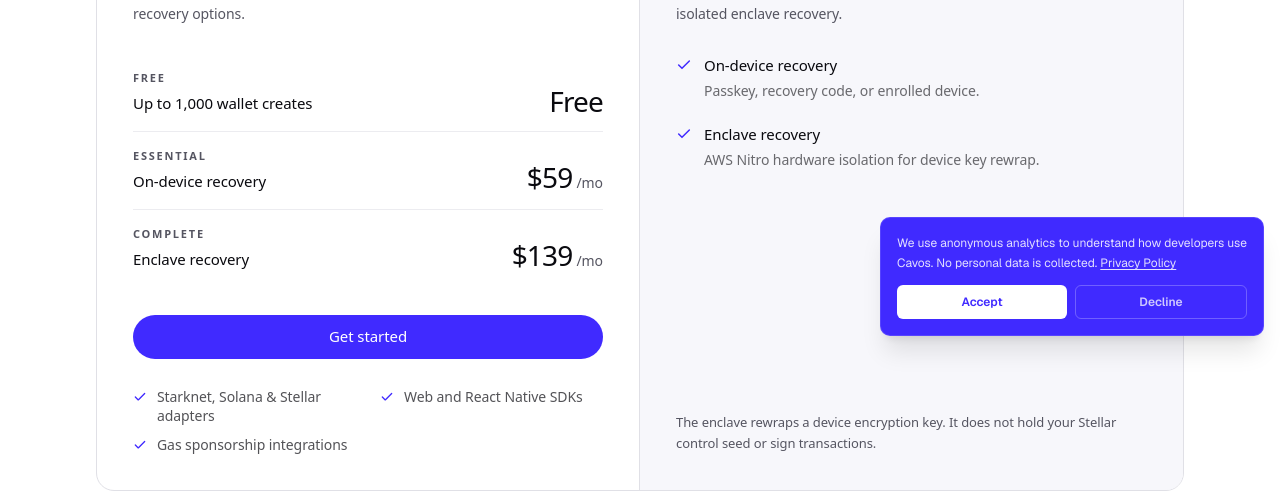
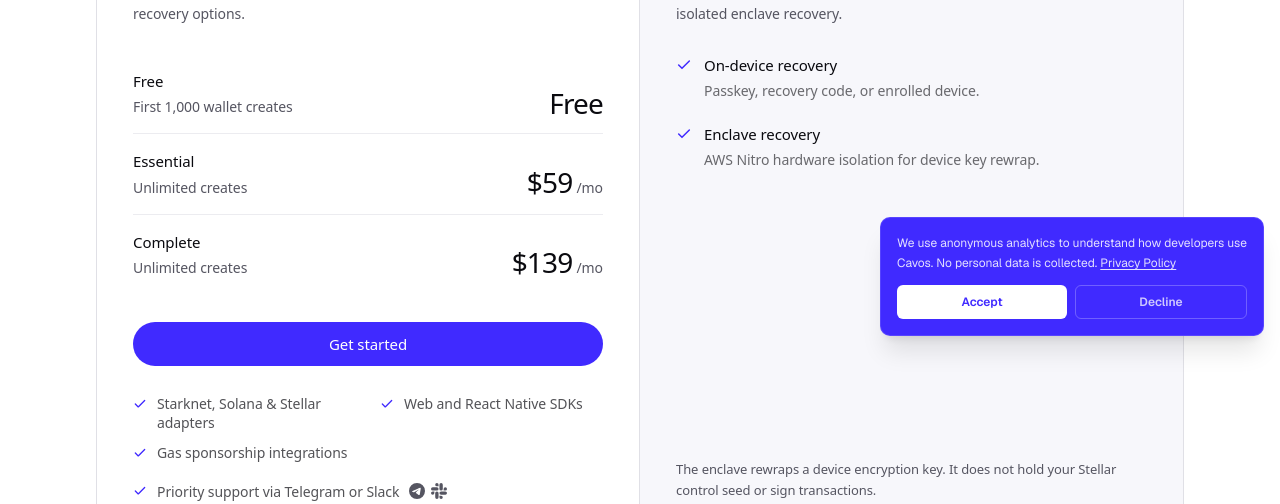
Before and after one commit to cavos-labs/cavos, a Next.js app in the folder cavos-web/: page /pricing in a window 1280 px wide. Shown: the part 448-952 px from the top of the page. Built offline with nearby package versions, Linux system fonts and the light colour scheme; no server answers.

Commit message:
fix(pricing): sentence-case plan names, add Telegram/Slack support icons

```diff
--- a/cavos-web/app/pricing/page.tsx
+++ b/cavos-web/app/pricing/page.tsx
@@ -93,6 +93,22 @@
     'Gas sponsorship integrations',
 ]
 
+function IcoTelegram({ className = '' }: { className?: string }) {
+    return (
+        <svg className={className} width="16" height="16" viewBox="0 0 24 24" fill="currentColor" aria-hidden="true">
+            <path d="M11.944 0A12 12 0 0 0 0 12a12 12 0 0 0 12 12 12 12 0 0 0 12-12A12 12 0 0 0 12 0a12 12 0 0 0-.056 0zm4.962 7.224c.1-.002.321.023.465.14a.506.506 0 0 1 .171.325c.016.093.036.306.02.472-.18 1.898-.962 6.502-1.36 8.627-.168.9-.499 1.201-.82 1.23-.696.065-1.225-.46-1.9-.902-1.056-.693-1.653-1.124-2.678-1.8-1.185-.78-.417-1.21.258-1.91.177-.184 3.247-2.977 3.307-3.23.007-.032.014-.15-.056-.212s-.174-.041-.249-.024c-.106.024-1.793 1.14-5.061 3.345-.48.33-.913.49-1.302.48-.428-.008-1.252-.241-1.865-.44-.752-.245-1.349-.374-1.297-.789.027-.216.325-.437.893-.663 3.498-1.524 5.83-2.529 6.998-3.014 3.332-1.386 4.025-1.627 4.476-1.635z" />
+        </svg>
+    )
+}
+
+function IcoSlack({ className = '' }: { className?: string }) {
+    return (
+        <svg className={className} width="16" height="16" viewBox="0 0 24 24" fill="currentColor" aria-hidden="true">
+            <path d="M5.042 15.165a2.528 2.528 0 0 1-2.52 2.523A2.528 2.528 0 0 1 0 15.165a2.527 2.527 0 0 1 2.522-2.52h2.52v2.52zM6.313 15.165a2.527 2.527 0 0 1 2.521-2.52 2.527 2.527 0 0 1 2.521 2.52v6.313A2.528 2.528 0 0 1 8.834 24a2.528 2.528 0 0 1-2.521-2.522v-6.313zM8.834 5.042a2.528 2.528 0 0 1-2.521-2.52A2.528 2.528 0 0 1 8.834 0a2.528 2.528 0 0 1 2.521 2.522v2.52H8.834zM8.834 6.313a2.528 2.528 0 0 1 2.521 2.521 2.528 2.528 0 0 1-2.521 2.521H2.522A2.528 2.528 0 0 1 0 8.834a2.528 2.528 0 0 1 2.522-2.521h6.312zM18.956 8.834a2.528 2.528 0 0 1 2.522-2.521A2.528 2.528 0 0 1 24 8.834a2.528 2.528 0 0 1-2.522 2.521h-2.522V8.834zM17.688 8.834a2.528 2.528 0 0 1-2.523 2.521 2.527 2.527 0 0 1-2.52-2.521V2.522A2.527 2.527 0 0 1 15.165 0a2.528 2.528 0 0 1 2.523 2.522v6.312zM15.165 18.956a2.528 2.528 0 0 1 2.523 2.522A2.528 2.528 0 0 1 15.165 24a2.527 2.527 0 0 1-2.52-2.522v-2.522h2.52zM15.165 17.688a2.527 2.527 0 0 1-2.52-2.523 2.526 2.526 0 0 1 2.52-2.52h6.313A2.527 2.527 0 0 1 24 15.165a2.528 2.528 0 0 1-2.522 2.523h-6.313z" />
+        </svg>
+    )
+}
+
 const RECOVERY_FEATURES = [
     { label: 'On-device recovery', desc: 'Passkey, recovery code, or enrolled device.' },
     { label: 'Enclave recovery', desc: 'AWS Nitro hardware isolation for device key rewrap.' },
@@ -152,12 +168,11 @@
     )
 }
 
-function formatPlanRow(plan: Plan): { label: string; range: string; price: string; unit?: string } {
+function formatPlanRow(plan: Plan): { name: string; desc: string; price: string; unit?: string } {
     if (plan.feeUsdPerMonth === 0) {
-        return { label: plan.name, range: 'Up to 1,000 wallet creates', price: 'Free' }
+        return { name: plan.name, desc: 'First 1,000 wallet creates', price: 'Free' }
     }
-    const rangeText = plan.recovery === 'on-device' ? 'On-device recovery' : 'Enclave recovery'
-    return { label: plan.name, range: rangeText, price: `$${plan.feeUsdPerMonth}`, unit: '/mo' }
+    return { name: plan.name, desc: 'Unlimited creates', price: `$${plan.feeUsdPerMonth}`, unit: '/mo' }
 }
 
 export default function PricingPage() {
@@ -231,10 +246,8 @@
                                         className="flex items-end justify-between gap-4 py-4 border-t border-line first:border-t-0"
                                     >
                                         <div>
-                                            <div className="text-[11px] font-semibold uppercase tracking-[0.16em] text-muted">
-                                                {row.label}
-                                            </div>
-                                            <div className="mt-1.5 text-[15px] text-ink">{row.range}</div>
+                                            <div className="text-[15px] font-medium text-ink">{row.name}</div>
+                                            <div className="mt-1 text-[14px] text-muted">{row.desc}</div>
                                         </div>
                                         <div className="flex items-baseline gap-1 shrink-0">
                                             <span className="text-[1.75rem] font-medium tracking-[-0.03em] text-ink leading-none">
@@ -262,6 +275,15 @@
                                 </li>
                             ))}
                         </ul>
+
+                        <div className="mt-5 flex items-center gap-2.5 text-[14px]">
+                            <Check className="shrink-0 w-3.5 h-3.5 text-brand" />
+                            <span className="text-ink/70 leading-snug">Priority support via Telegram or Slack</span>
+                            <span className="flex items-center gap-1.5 text-muted">
+                                <IcoTelegram />
+                                <IcoSlack />
+                            </span>
+                        </div>
                     </div>
 
                     {/* Right — recovery options */}
```
